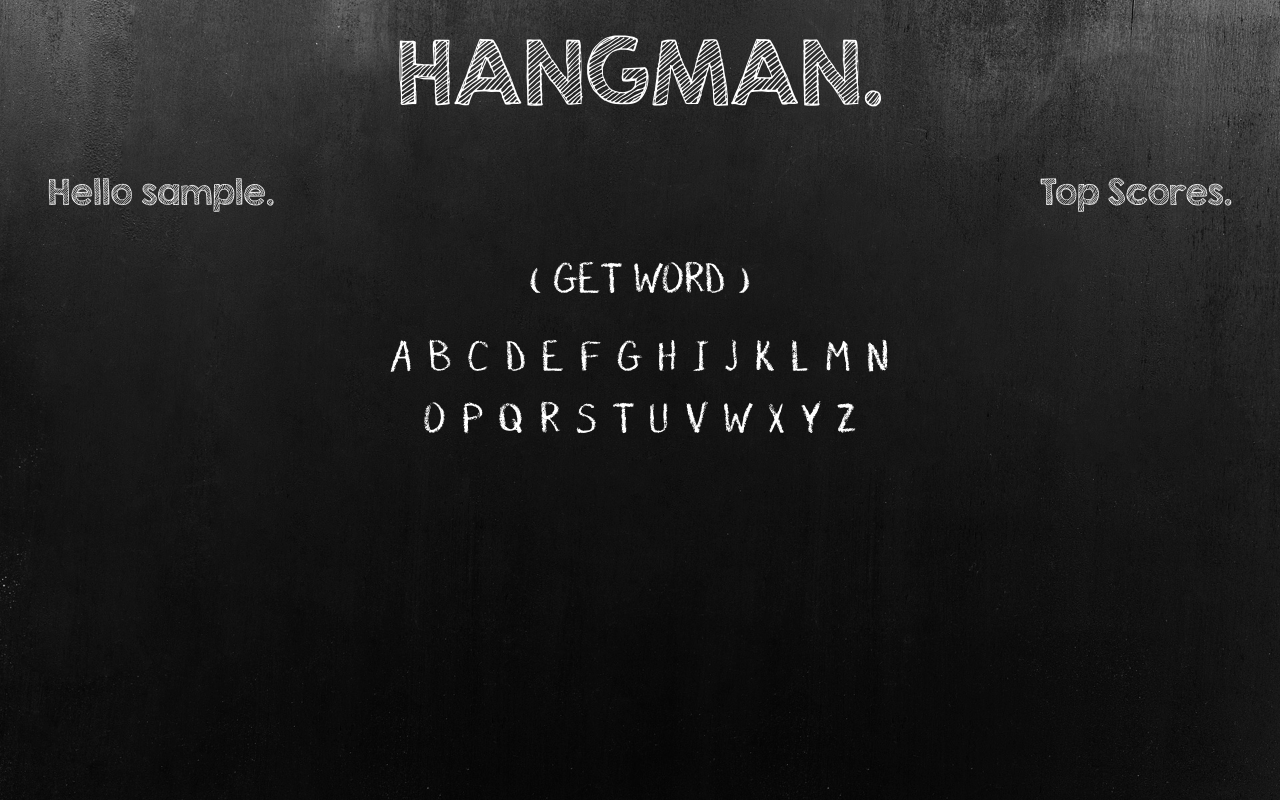
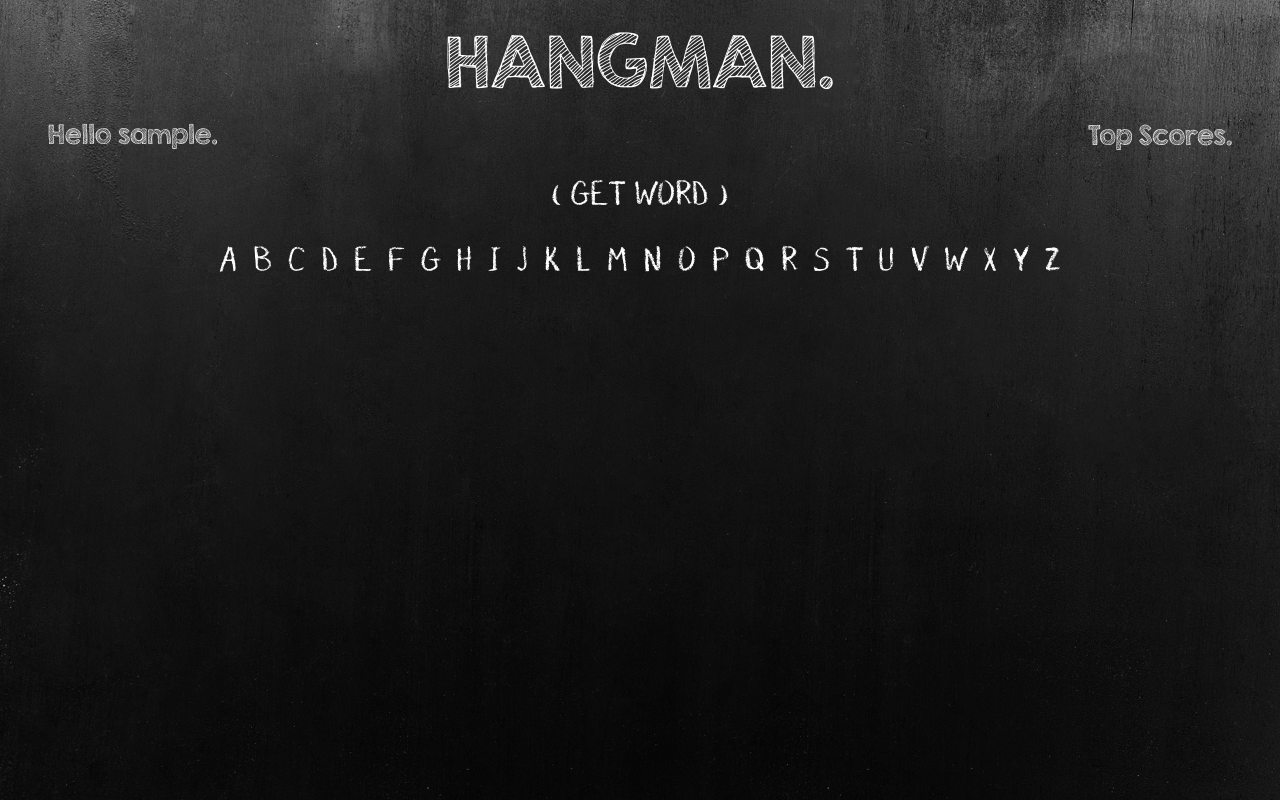
Before and after one commit to Code-Institute-Submissions/stream-two-practical-python-project, a Flask app: a page that uses templates/game.html in a window 1280 px wide. Run offline with Flask 2, Linux system fonts and the light colour scheme; some libraries are stand-ins or nearby versions.

Commit message:
proc file and requirements.txt added

```diff
--- a/data/current_score.txt
+++ b/data/current_score.txt
@@ -31,3 +31,6 @@
 
 :whatevs
 :whatevs:8:
+
+:testers
+:testers:22:
--- a/data/usernames.txt
+++ b/data/usernames.txt
@@ -15,3 +15,5 @@ gamer
 megaman
 max
 whatevs
+daff
+testers
--- a/static/scss/helpers/mixins.scss
+++ b/static/scss/helpers/mixins.scss
@@ -71,4 +71,11 @@ $large-desktop-width: 1199px;
 
         height: 15rem;
     }
+
+    @include large {
+
+        height: 22rem;
+        margin-bottom: 2rem;
+    }
+
 }
--- a/static/scss/main.css
+++ b/static/scss/main.css
@@ -118,11 +118,21 @@ a:hover {
   @media (min-width: 767px) {
     .title__text-game {
       font-size: 5rem; } }
+  @media (min-width: 991px) {
+    .title__text-game {
+      font-size: 3rem; } }
+  @media (min-width: 1199px) {
+    .title__text-game {
+      font-size: 4rem; } }
 
 @media (min-width: 767px) {
   .user-container {
     margin-top: 2rem;
     margin-bottom: 1rem; } }
+@media (min-width: 991px) {
+  .user-container {
+    margin-top: 0rem;
+    margin-bottom: 0rem; } }
 
 .user, .scores {
   display: flex;
@@ -143,6 +153,9 @@ a:hover {
   @media (min-width: 767px) {
     .scores__link {
       font-size: 2rem; } }
+  @media (min-width: 991px) {
+    .scores__link {
+      font-size: 1.5rem; } }
 
 .user {
   margin-bottom: 1.0rem;
@@ -161,12 +174,18 @@ a:hover {
   @media (min-width: 767px) {
     .user__message {
       font-size: 2rem; } }
+  @media (min-width: 991px) {
+    .user__message {
+      font-size: 1.5rem; } }
 
 .guess-container {
   max-width: 100vw; }
   @media (min-width: 767px) {
     .guess-container {
       max-width: 36rem; } }
+  @media (min-width: 991px) {
+    .guess-container {
+      max-width: 100vw; } }
 
 .generate {
   display: flex;
@@ -182,6 +201,9 @@ a:hover {
   @media (min-width: 767px) {
     .generate__button--style {
       font-size: 2.5rem; } }
+  @media (min-width: 991px) {
+    .generate__button--style {
+      font-size: 2rem; } }
 
 .guess {
   display: flex;
@@ -198,6 +220,9 @@ a:hover {
   @media (min-width: 767px) {
     .guess-form__button {
       font-size: 2.5rem; } }
+  @media (min-width: 991px) {
+    .guess-form__button {
+      font-size: 2rem; } }
 
 /*.word-info {
 
--- a/static/scss/main.scss
+++ b/static/scss/main.scss
@@ -101,6 +101,7 @@ a:hover {
     }
 
 }
+
 .input-form__input--style {
 
     font-family: $text-font, sans-serif;
@@ -181,6 +182,16 @@ a:hover {
 
         font-size: 5rem;
     }
+
+    @include desktop {
+
+        font-size: 3rem;
+    }
+
+    @include large {
+
+        font-size: 4rem;
+    }
 }
 
 .user-container {
@@ -189,6 +200,12 @@ a:hover {
 
         margin-top: 2rem;
         margin-bottom: 1rem;
+    }
+
+    @include desktop {
+
+        margin-top: 0rem;
+        margin-bottom:0rem;
     }
 }
 
@@ -228,6 +245,11 @@ a:hover {
         font-size: 2rem;
     }
 
+    @include desktop {
+
+        font-size: 1.5rem;
+    }
+
 }
 .user {
 
@@ -252,6 +274,11 @@ a:hover {
         font-size: 2rem;
     }
 
+    @include desktop {
+
+        font-size: 1.5rem;
+    }
+
 }
 
 
@@ -262,6 +289,11 @@ a:hover {
     @include tablet {
 
         max-width: 36rem;
+    }
+
+    @include desktop {
+
+        max-width: 100vw;
     }
 }
 .generate {
@@ -285,6 +317,11 @@ a:hover {
 
         font-size: 2.5rem;
     }
+
+    @include desktop {
+
+        font-size: 2rem;
+    }
 }
 
 .guess {
@@ -305,6 +342,11 @@ a:hover {
     @include tablet {
 
         font-size: 2.5rem;
+    }
+
+    @include desktop {
+
+        font-size: 2rem;
     }
 }
 
@@ -345,6 +387,11 @@ a:hover {
 
         font-size: 1.5rem;
         padding-left: 2rem;
+    }
+
+    @include large {
+
+        font-size: 2rem;
     }
 }
 
@@ -392,6 +439,17 @@ a:hover {
     color: #fff;
     text-align: center;
     @include tablet {
+
+        font-size: 3rem;
+    }
+
+    @include desktop {
+
+        margin-bottom: 0;
+        font-size:2rem;
+    }
+
+    @include large {
 
         font-size: 3rem;
     }
--- a/templates/scores.html
+++ b/templates/scores.html
@@ -4,11 +4,11 @@
     <meta charset="UTF-8">
     <meta name="viewport" content="width=device-width, initial-scale=1.0">
     <meta http-equiv="X-UA-Compatible" content="ie=edge">
-    <title>HangMan | Scores</title>
+    <title>HangMan</title>
     <link rel="stylesheet" href="https://maxcdn.bootstrapcdn.com/bootstrap/4.0.0/css/bootstrap.min.css" integrity="sha384-Gn5384xqQ1aoWXA+058RXPxPg6fy4IWvTNh0E263XmFcJlSAwiGgFAW/dAiS6JXm" crossorigin="anonymous">
     <script src="https://code.jquery.com/jquery-3.3.1.min.js" integrity="sha256-FgpCb/KJQlLNfOu91ta32o/NMZxltwRo8QtmkMRdAu8="crossorigin="anonymous"></script>
-    <script src="static/main.js"></script>
-    <link rel="stylsheet" href="static/main.css" type="text/css">
+    <!--<script src="../static/js/main.js"></script>-->
+    <link rel="stylesheet" href="../static/scss/main.css" type="text/css">
 </head>
 <body>
     <h1>LeaderBoard</h1>
```
Also changed, not shown: other parts of static/scss/main.css (+50 -0 lines), data/current_word.txt (+8 -3 lines), requirements.txt (added, +16 -0 lines), static/img/OT8PER0-optim.jpg (deleted), 2 other files.
